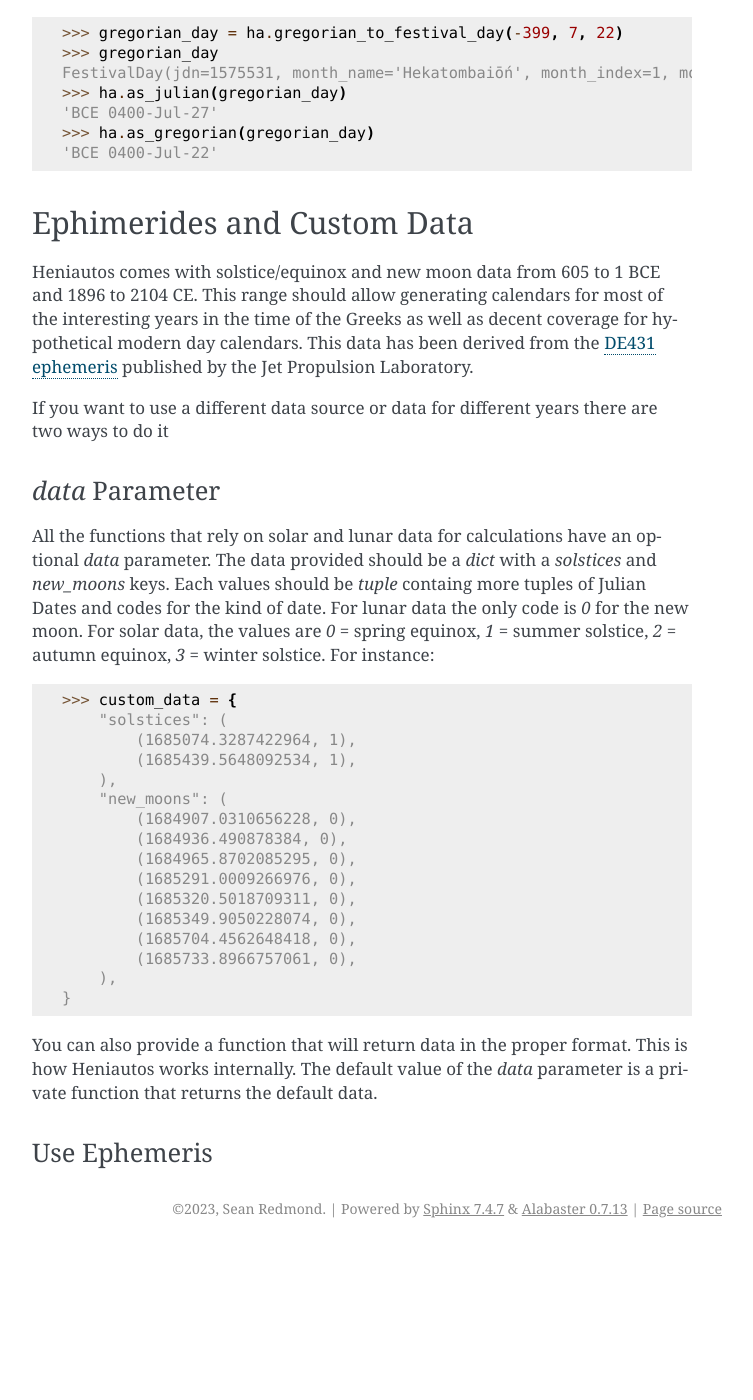
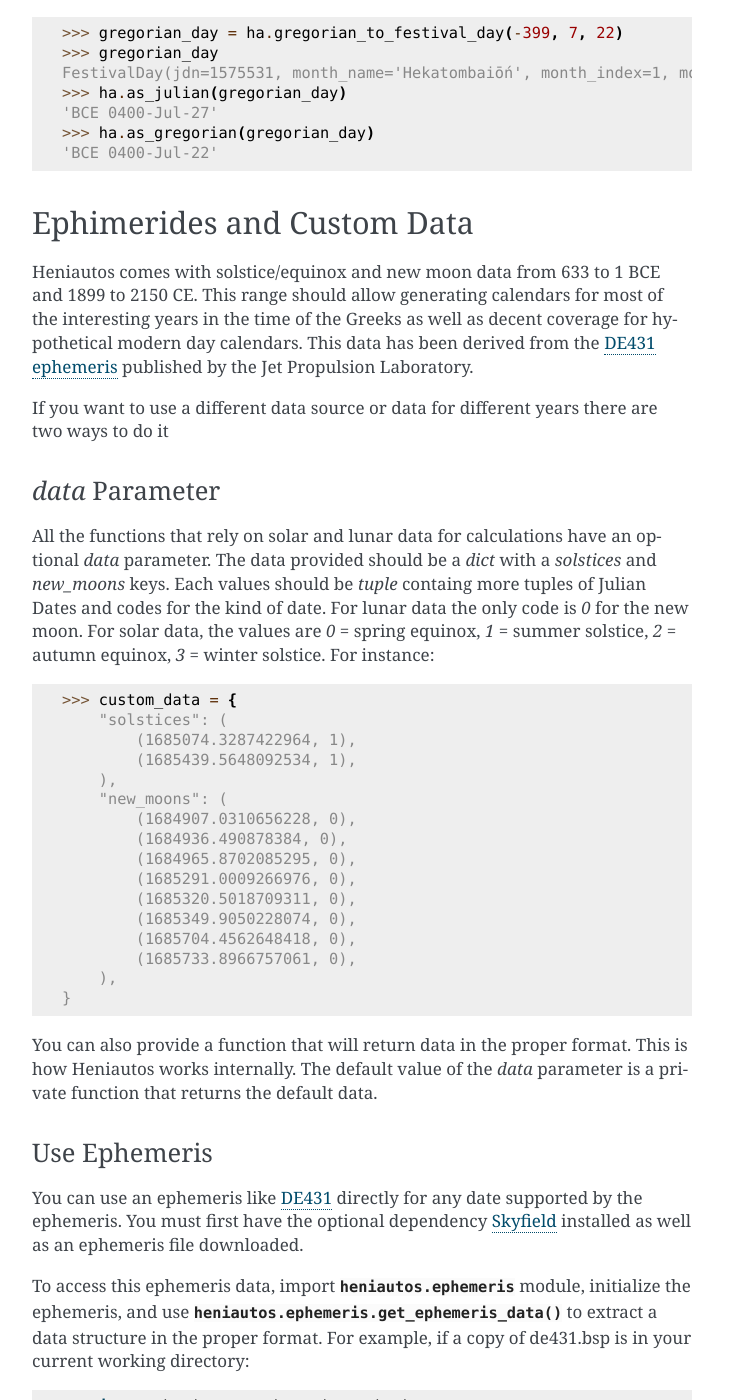
Before and after one commit to seanredmond/heniautos, a Sphinx documentation site: the page built from docs/festival_calendar.rst, in a window 1280 px wide and 1400 px high, scrolled down 16117 px. Shown: the whole window, without its empty margins (388-1141 px from the left). Built offline with Sphinx 7.4.7, drawn with Linux system fonts in a browser that asks for light colours; cross-references to code outside the pages are shown as plain code; before the commit the page ends 17365 px from its top, so only the background shows below that; some of the changed text lies outside the part shown.

Commit message:
Document ephemeris usage

```diff
--- a/docs/festival_calendar.rst
+++ b/docs/festival_calendar.rst
@@ -808,8 +808,8 @@ FestivalDay(jdn=1575531, month_name='Hekatombaiṓn', month_index=1, month=<Athe
 Ephimerides and Custom Data
 ---------------------------
 
-Heniautos comes with solstice/equinox and new moon data from 605 to 1
-BCE and 1896 to 2104 CE. This range should allow generating calendars
+Heniautos comes with solstice/equinox and new moon data from 633 to 1
+BCE and 1899 to 2150 CE. This range should allow generating calendars
 for most of the interesting years in the time of the Greeks as well as
 decent coverage for hypothetical modern day calendars. This data has
 been derived from the `DE431 ephemeris
@@ -853,3 +853,20 @@ data.
 
 Use Ephemeris
 ^^^^^^^^^^^^^
+
+You can use an ephemeris like `DE431
+<https://ssd.jpl.nasa.gov/doc/de430_de431.html>`_ directly for any
+date supported by the ephemeris. You must first have the optional
+dependency `Skyfield <https://rhodesmill.org/skyfield/>`_ installed as
+well as an ephemeris file downloaded.
+
+To access this ephemeris data, import :mod:`heniautos.ephemeris`
+module, initialize the ephemeris, and use
+:func:`heniautos.ephemeris.get_ephemeris_data` to extract a data
+structure in the proper format. For example, if a copy of de431.bsp is
+in your current working directory:
+
+>>> import heniautos.ephemeris as heph
+>>> e = heph.init_ephemeris(eph="de431.bsp")
+>>> data = heph.get_ephemeris_data(-999, -949, e)
+>>> ha.athenian_festival_calendar(-999, data=data)
--- a/docs/func_ref.rst
+++ b/docs/func_ref.rst
@@ -117,3 +117,9 @@ Functions
 .. autofunction:: heniautos.equations.prytany_doy
 .. autofunction:: heniautos.equations.equations
 .. autofunction:: heniautos.equations.collations
+
+:py:mod:`heniautos.ephemeris`
+-----------------------------
+
+.. autofunction:: heniautos.ephemeris.init_ephemeris
+.. autofunction:: heniautos.ephemeris.get_ephemeris_data
```
Also changed, not shown: 1 other file.
